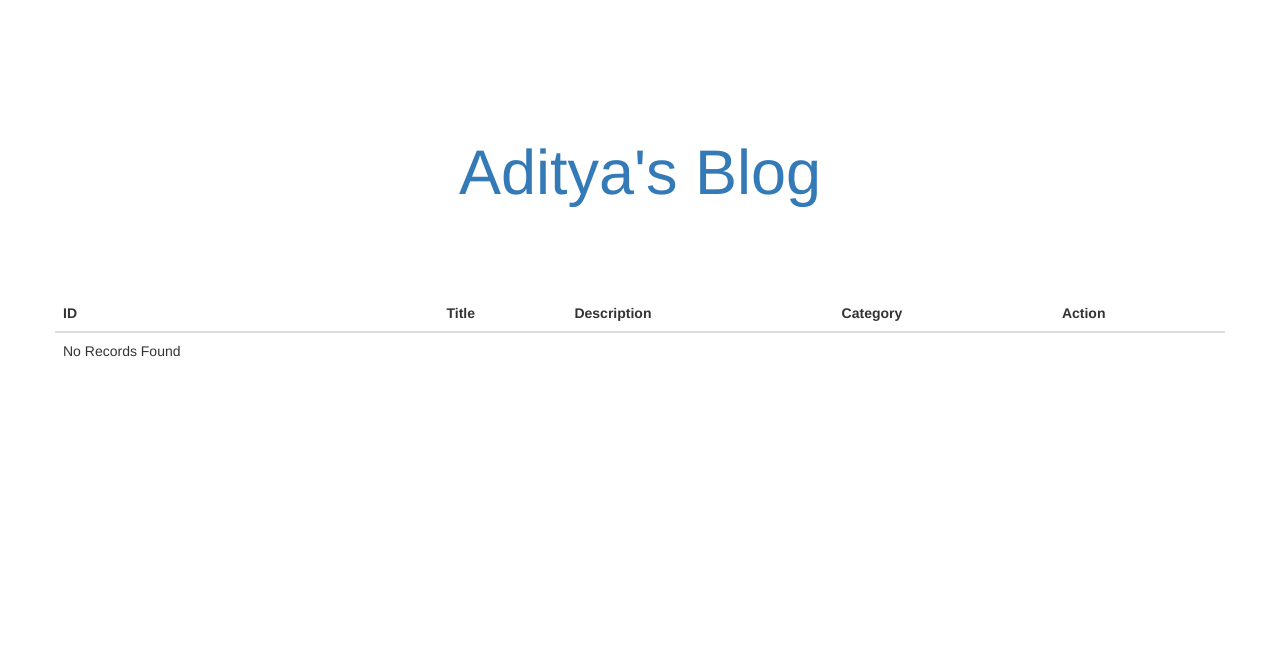
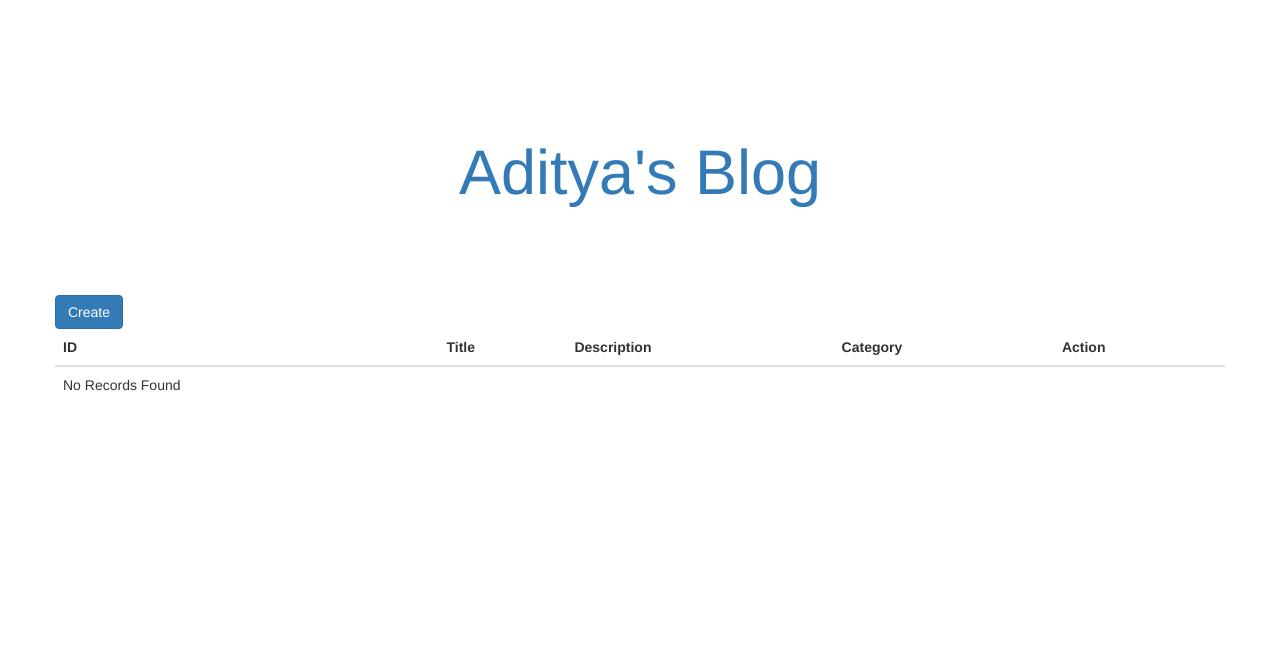
Before and after one commit to adityabansal123/crud_fairox, a Yii app: template views/site/home.php in a window 1280 px wide. Shown: the top 663 px of the page. Run offline with PHP 8.4 and a stand-in for Yii, Linux system fonts and the light colour scheme; the template is opened without the code that fills it, so the values that code supplies are empty; some libraries are stand-ins or nearby versions.

Commit message:
integrating models with view 4

```diff
--- a/views/site/home.php
+++ b/views/site/home.php
@@ -10,6 +10,10 @@ $this->title = 'Aditya\'s Blog';
 
     <div class="jumbotron">
         <h1 style="color:#337ab7">Aditya's Blog</h1>
+    </div>
+
+    <div class="row">
+        <span><?= Html::a('Create', ['/site/create'], ['class' => 'btn btn-primary']) ?></span>
     </div>
 
     <div class="body-content">
```
